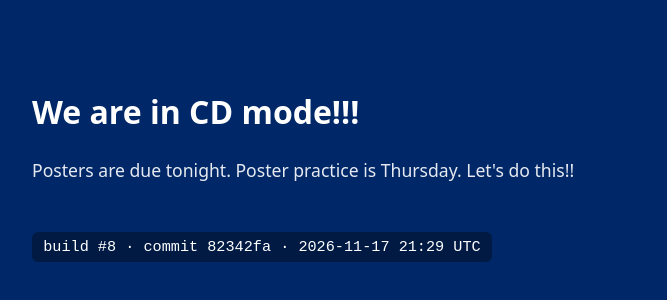
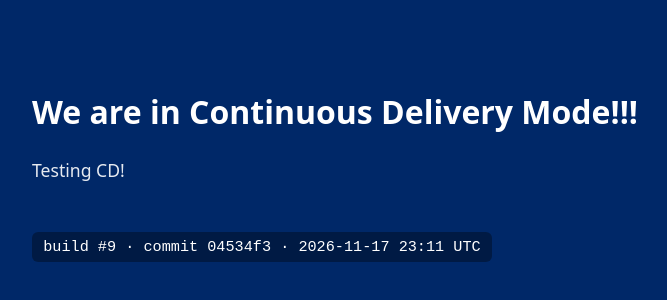
Before and after one commit to nyadav-491/comp491-cd-demo, a plain HTML site: page staging/index.html in a window 1280 px wide. Shown: the part 224-524 px from the top of the page, without its empty margins (0-667 px from the left). Drawn offline with Linux system fonts and the light colour scheme.

Commit message:
staging: build 9 04534f35a7b88216b9ac65779d3da9af6ccf491a

```diff
--- a/staging/index.html
+++ b/staging/index.html
@@ -9,7 +9,7 @@
  .build { margin-top: 2rem; font-family: monospace; font-size: .95rem; background: rgba(0,0,0,.35);
           display: inline-block; padding: .4rem .7rem; border-radius: 6px; }
 </style></head><body>
-<h1>We are in CD mode!!!</h1>
-<p>Posters are due tonight. Poster practice is Thursday. Let&#x27;s do this!!</p>
-<div><span class="build">build #8 &middot; commit 82342fa &middot; 2026-11-17 21:29 UTC</span></div>
+<h1>We are in Continuous Delivery Mode!!!</h1>
+<p>Testing CD!</p>
+<div><span class="build">build #9 &middot; commit 04534f3 &middot; 2026-11-17 23:11 UTC</span></div>
 </body></html>
--- a/staging/version.json
+++ b/staging/version.json
@@ -1 +1 @@
-{"build": "8", "commit": "82342fa", "built_at": "2026-11-17 21:29 UTC"}
+{"build": "9", "commit": "04534f3", "built_at": "2026-11-17 23:11 UTC"}
```
